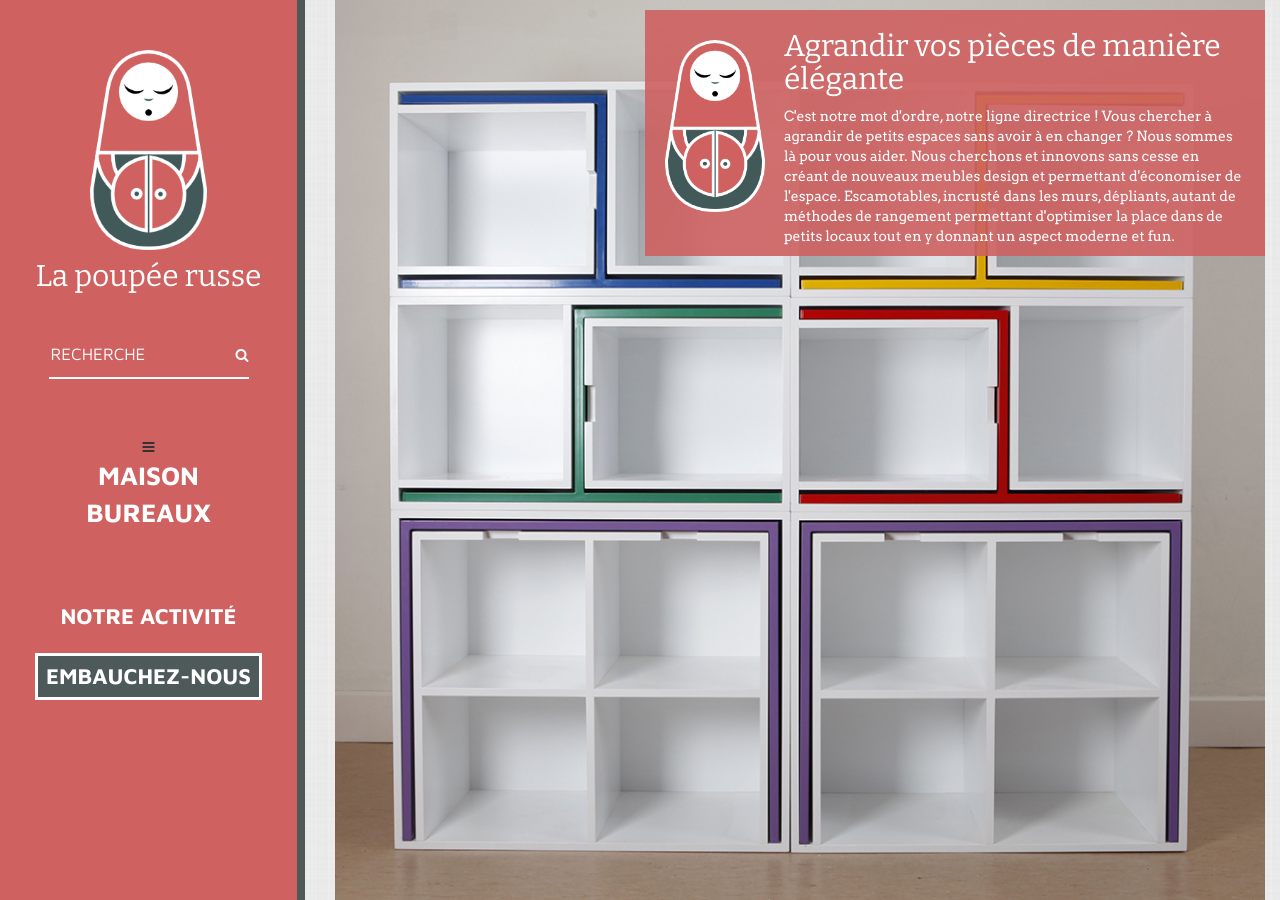
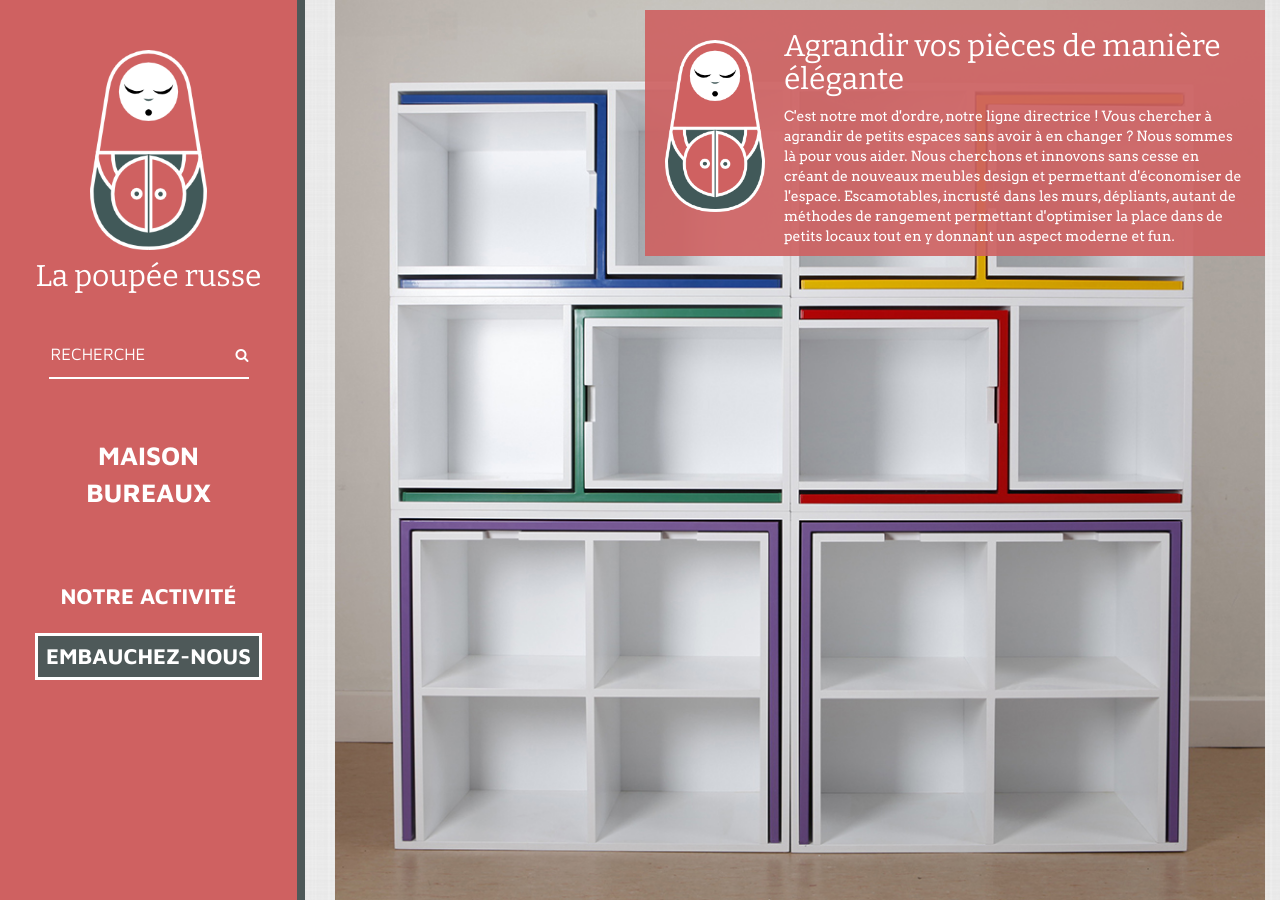
Before and after one commit to Koroeskohr/la-poupee-russe, a Jekyll site: the page built from notre-activite/index.html, in a window 1280 px wide and 900 px high. Built offline with Jekyll 4.4.1, drawn with Linux system fonts in a browser that asks for light colours; nearby versions of some CDN libraries.

Commit message:
add hidden-lg for hamburger

```diff
--- a/_includes/header.html
+++ b/_includes/header.html
@@ -13,7 +13,7 @@
     </a>
   </div>
 
-  <div id="menu-trigger" class="hidden-md">
+  <div id="menu-trigger" class="hidden-md hidden-lg">
     <i class="fa fa-bars"></i>
   </div>
 
```
